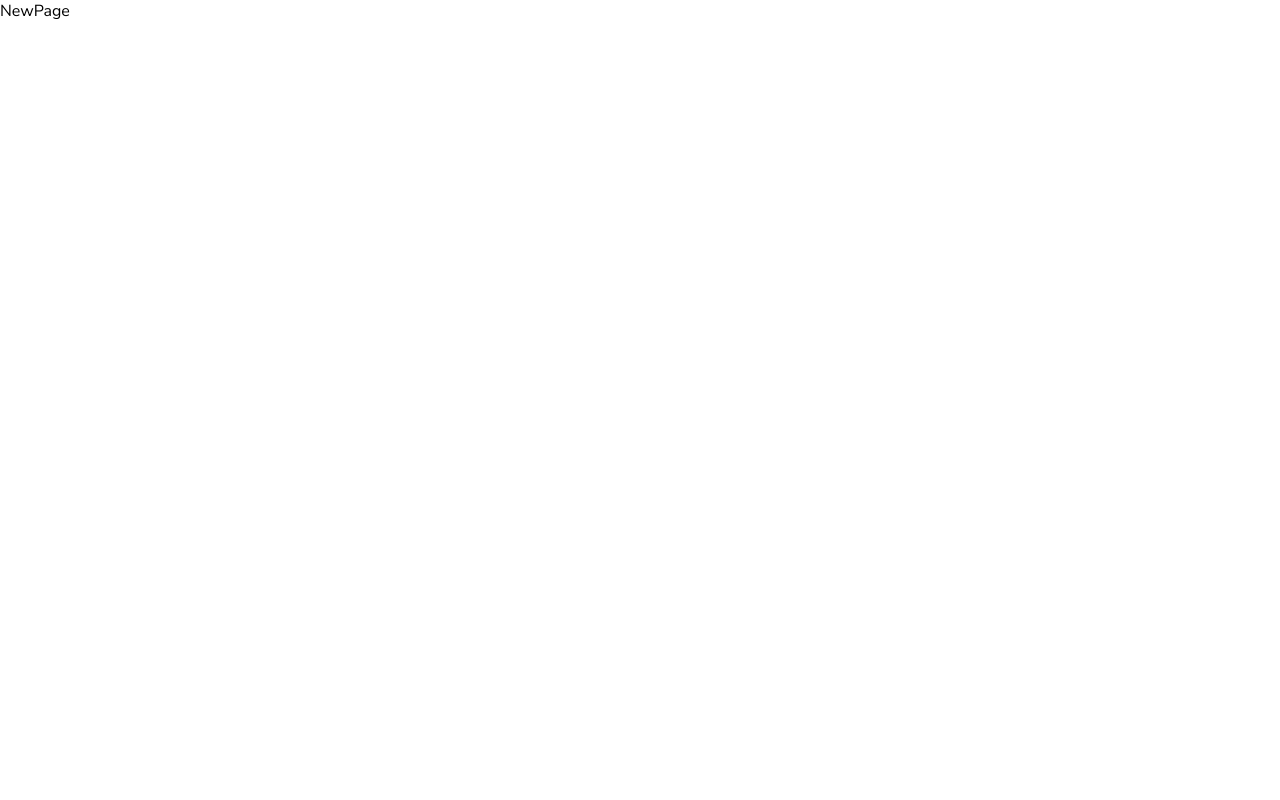
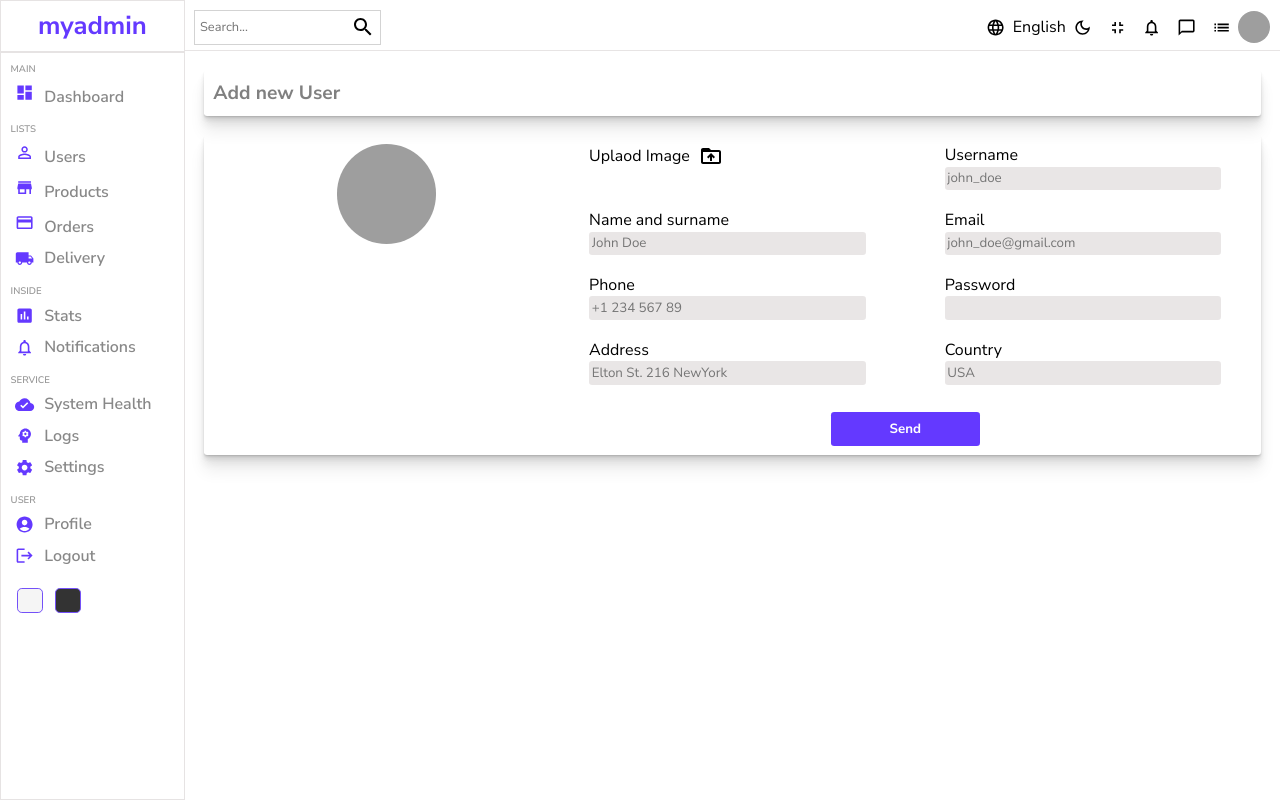
Before and after one commit to Samukelo984/admin-dashboard, a React (Create React App) app: page /users/newpage in a window 1280 px wide. Built offline with nearby package versions, Linux system fonts and the light colour scheme; grey boxes are pictures that could not be loaded.

Commit message:
completed user-interface of project, on darkmode left

```diff
--- a/src/App.js
+++ b/src/App.js
@@ -1,10 +1,10 @@
 import { BrowserRouter, Routes, Route } from "react-router-dom";
-
 import Home from "./pages/home/Home";
 import Login from "./pages/login/Login";
 import List from "./pages/list/List";
 import SinglePage from "./pages/singlepage/SinglePage";
 import NewPage from "./pages/newpage/NewPage";
+import { productInputs, userInputs } from "./FormSource";
 
 const App = () => {
   return (
@@ -17,12 +17,20 @@ const App = () => {
             <Route path="users">
               <Route index element={<List />} />
               <Route path=":userId" element={<SinglePage />} />
-              <Route path="newpage" element={<NewPage />} />
+              <Route
+                path="newpage"
+                element={<NewPage inputs={userInputs} title="Add new User" />}
+              />
             </Route>
             <Route path="products">
               <Route index element={<List />} />
               <Route path=":productId" element={<SinglePage />} />
-              <Route path="newpage" element={<NewPage />} />
+              <Route
+                path="newpage"
+                element={
+                  <NewPage inputs={productInputs} title="Add new Product" />
+                }
+              />
             </Route>
           </Route>
         </Routes>
--- /dev/null
+++ b/src/FormSource.js
@@ -0,0 +1,76 @@
+export const userInputs = [
+  {
+    id: 1,
+    label: "Username",
+    type: "text",
+    placeholder: "john_doe",
+  },
+  {
+    id: 2,
+    label: "Name and surname",
+    type: "text",
+    placeholder: "John Doe",
+  },
+  {
+    id: 3,
+    label: "Email",
+    type: "mail",
+    placeholder: "john_doe@gmail.com",
+  },
+  {
+    id: 4,
+    label: "Phone",
+    type: "text",
+    placeholder: "+1 234 567 89",
+  },
+  {
+    id: 5,
+    label: "Password",
+    type: "password",
+  },
+  {
+    id: 6,
+    label: "Address",
+    type: "text",
+    placeholder: "Elton St. 216 NewYork",
+  },
+  {
+    id: 7,
+    label: "Country",
+    type: "text",
+    placeholder: "USA",
+  },
+];
+
+export const productInputs = [
+  {
+    id: 1,
+    label: "Title",
+    type: "text",
+    placeholder: "Apple Macbook Pro",
+  },
+  {
+    id: 2,
+    label: "Description",
+    type: "text",
+    placeholder: "Description",
+  },
+  {
+    id: 3,
+    label: "Category",
+    type: "text",
+    placeholder: "Computers",
+  },
+  {
+    id: 4,
+    label: "Price",
+    type: "text",
+    placeholder: "100",
+  },
+  {
+    id: 5,
+    label: "Stock",
+    type: "text",
+    placeholder: "in stock",
+  },
+];
--- a/src/components/datatable/DataTable.jsx
+++ b/src/components/datatable/DataTable.jsx
@@ -1,4 +1,5 @@
 import "./DataTable.scss";
+import { Link } from "react-router-dom";
 import { DataGrid } from "@mui/x-data-grid";
 import { userColumns, userRows } from "../../DataTable";
 
@@ -11,7 +12,9 @@ const DataTable = () => {
       renderCell: () => {
         return (
           <div className="cell-action">
-            <button className="view-btn">View</button>
+            <Link to="/users/:id">
+              <button className="view-btn">View</button>
+            </Link>
             <button className="delete-btn">Delete</button>
           </div>
         );
@@ -21,6 +24,10 @@ const DataTable = () => {
 
   return (
     <section className="data-table">
+      <aside className="table-title">
+        Add New User
+        <Link to="/users/new">Add New</Link>
+      </aside>
       <DataGrid
         rows={userRows}
         columns={userColumns.concat(actionColumn)}
--- a/src/components/datatable/DataTable.scss
+++ b/src/components/datatable/DataTable.scss
@@ -1,6 +1,27 @@
 .data-table {
   height: 37.5rem;
   padding: 1.2em;
+
+  .table-title {
+    width: 100%;
+    margin-bottom: 0.6em;
+    display: flex;
+    justify-content: space-between;
+    align-items: center;
+    color: gray;
+    font-size: 1.4rem;
+
+    a {
+      padding: 0.3em;
+      text-decoration: none;
+      font-size: 1rem;
+      font-weight: 500;
+      color: green;
+      border: 1px solid green;
+      border-radius: 0.3rem;
+      cursor: pointer;
+    }
+  }
 
   .cellw-img {
     display: flex;
--- a/src/components/sidebar/Sidebar.jsx
+++ b/src/components/sidebar/Sidebar.jsx
@@ -1,4 +1,5 @@
 import "./Sidebar.scss";
+import { Link } from "react-router-dom";
 import DashboardIcon from "@mui/icons-material/Dashboard";
 import PersonOutlineOutlinedIcon from "@mui/icons-material/PersonOutlineOutlined";
 import StoreIcon from "@mui/icons-material/Store";
@@ -16,28 +17,38 @@ const Sidebar = () => {
   return (
     <section className="sidebar">
       <article className="top">
+        <Link to="/">
           <h2 className="logo">myadmin</h2>
+        </Link>
       </article>
       <hr />
       <article className="center">
         <ul>
           <p className="title">MAIN</p>
           <li>
+            <Link>
               <DashboardIcon className="side-icon" />
               <span>Dashboard</span>
+            </Link>
           </li>
           <p className="title">LISTS</p>
           <li>
+            <Link to="/users">
               <PersonOutlineOutlinedIcon className="side-icon" />
               <span>Users</span>
+            </Link>
           </li>
           <li>
+            <Link to="/products">
               <StoreIcon className="side-icon" />
               <span>Products</span>
+            </Link>
           </li>
           <li>
+            <Link>
               <CreditCardIcon className="side-icon" />
               <span>Orders</span>
+            </Link>
           </li>
           <li>
             <LocalShippingIcon className="side-icon" />
--- a/src/index.js
+++ b/src/index.js
@@ -1,6 +1,6 @@
 import React from "react";
 import ReactDOM from "react-dom/client";
-import "./index.css";
+import "./index.scss";
 import App from "./App";
 
 const root = ReactDOM.createRoot(document.getElementById("root"));
--- a/src/index.css
+++ b/src/index.scss
@@ -6,3 +6,8 @@
   box-sizing: border-box;
   font-family: "Nunito Sans", sans-serif;
 }
+
+a {
+  text-decoration: none;
+  color: inherit;
+}
--- a/src/pages/newpage/NewPage.js
+++ b/src/pages/newpage/NewPage.js
@@ -1,8 +1,63 @@
 import "./NewPage.scss";
-import React from "react";
+import { useState } from "react";
+import Sidebar from "../../components/sidebar/Sidebar";
+import Navbar from "../../components/navbar/Navbar";
+import DriveFolderUploadIcon from "@mui/icons-material/DriveFolderUpload";
 
-const NewPage = () => {
-  return <div>NewPage</div>;
+const NewPage = ({ inputs, title }) => {
+  const [image, setImage] = useState("");
+
+  // console.log(image);
+
+  return (
+    <main className="new">
+      <Sidebar />
+      <section className="new-container">
+        <Navbar />
+        <article className="top">
+          <h1>{title}</h1>
+        </article>
+        <article className="btm">
+          <aside className="left">
+            <img
+              src={
+                image
+                  ? URL.createObjectURL(image)
+                  : "https://icon-library.com/images/no-image-icon/no-image-icon-0.jpg"
+              }
+              alt="new-avatar"
+            />
+          </aside>
+          <aside className="right">
+            <form>
+              <aside className="form-input">
+                <label htmlFor="upload">
+                  Uplaod Image
+                  <DriveFolderUploadIcon />
+                </label>
+                <input
+                  type="file"
+                  id="upload"
+                  style={{ display: "none" }}
+                  onChange={(e) => {
+                    setImage(e.target.files[0]);
+                  }}
+                />
+              </aside>
+              {inputs.map((input) => (
+                <aside className="form-input" key={input.id}>
+                  <label>{input.label}</label>
+                  <input type={input.type} placeholder={input.placeholder} />
+                </aside>
+              ))}
+
+              <button>Send</button>
+            </form>
+          </aside>
+        </article>
+      </section>
+    </main>
+  );
 };
 
 export default NewPage;
--- a/src/pages/newpage/NewPage.scss
+++ b/src/pages/newpage/NewPage.scss
@@ -0,0 +1,79 @@
+.new {
+  width: 100%;
+  display: flex;
+
+  .new-container {
+    flex: 6;
+
+    .top,
+    .btm {
+      margin: 1.2em;
+      padding: 0.6em;
+      display: flex;
+      box-shadow: rgba(0, 0, 0, 0.07) 0px 1px 1px,
+        rgba(0, 0, 0, 0.07) 0px 2px 2px, rgba(0, 0, 0, 0.07) 0px 4px 4px,
+        rgba(0, 0, 0, 0.07) 0px 8px 8px, rgba(0, 0, 0, 0.07) 0px 16px 16px;
+      border-radius: 0.2rem;
+
+      h1 {
+        font-size: 1.2rem;
+        font-weight: 700;
+        color: gray;
+      }
+
+      .left {
+        flex: 1;
+        text-align: center;
+
+        img {
+          width: 6.2rem;
+          height: 6.2rem;
+          object-fit: cover;
+          border-radius: 50%;
+        }
+      }
+      .right {
+        flex: 2;
+
+        form {
+          display: flex;
+          flex-wrap: wrap;
+          justify-content: space-around;
+          gap: 1.2rem;
+
+          .form-input {
+            width: 40%;
+
+            label {
+              display: flex;
+              align-items: center;
+              gap: 0.6rem;
+              cursor: pointer;
+            }
+
+            input {
+              width: 100%;
+              padding: 0.2em;
+              border: none;
+              outline: none;
+              background-color: #e9e6e6;
+              border-radius: 0.2rem;
+            }
+          }
+
+          button {
+            width: 9.3rem;
+            padding: 0.6em;
+            margin-top: 0.6em;
+            border: none;
+            font-weight: 700;
+            color: #fff;
+            background-color: #6439ff;
+            border-radius: 0.2rem;
+            cursor: pointer;
+          }
+        }
+      }
+    }
+  }
+}
```
Lines whose indentation alone changed are shown as unchanged.
